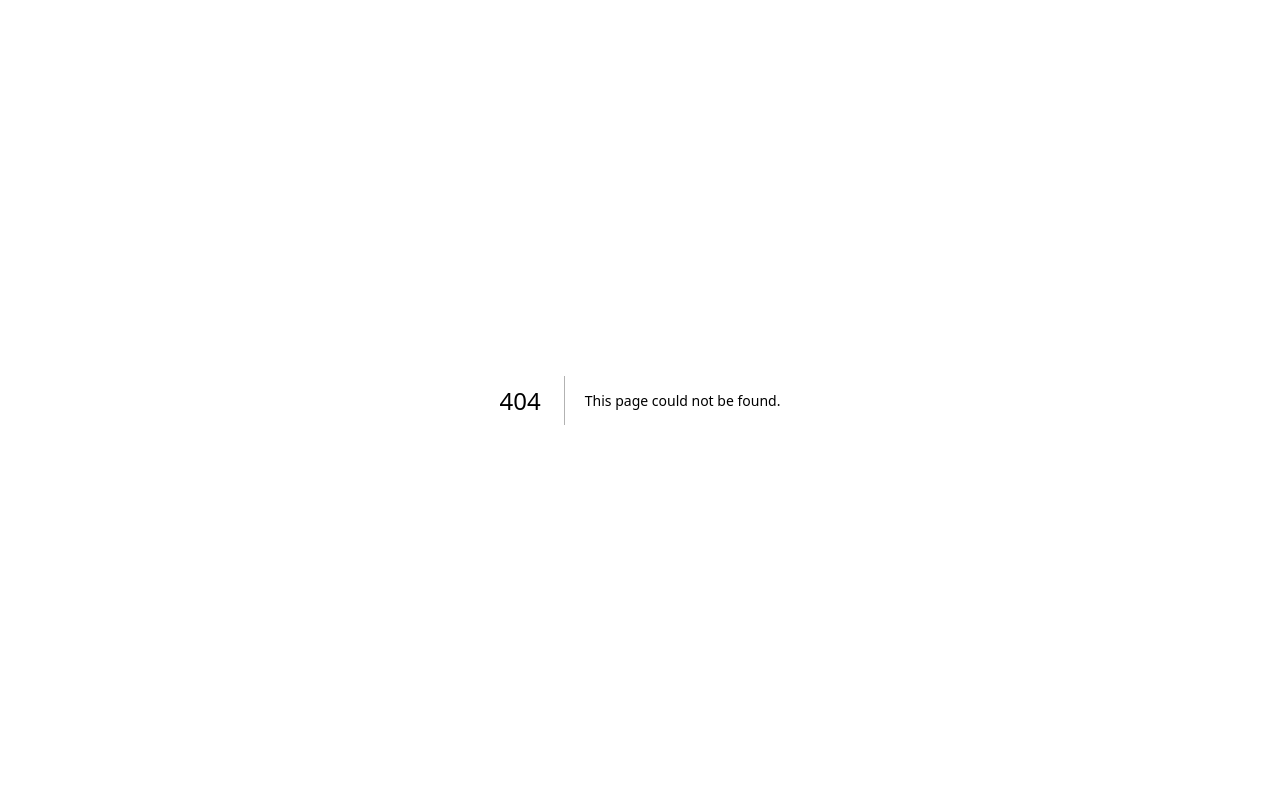
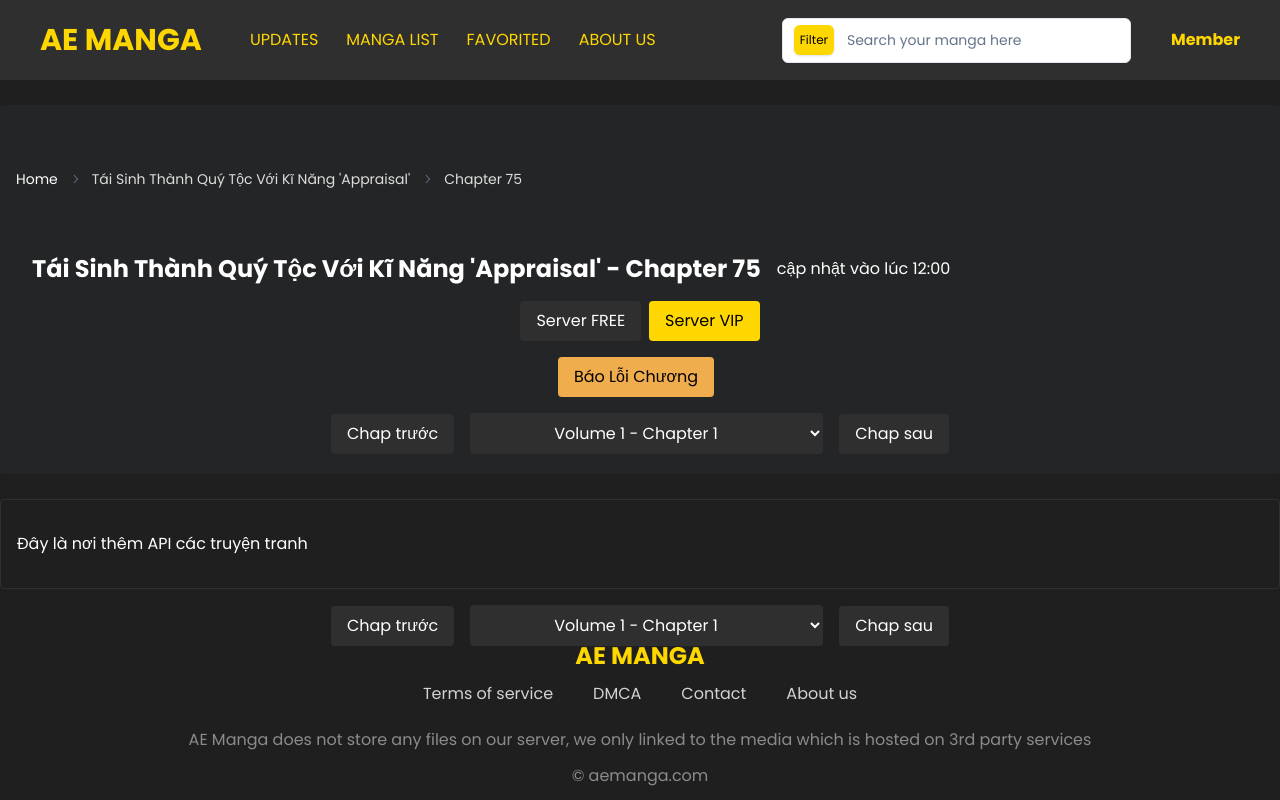
Before and after one commit to hoanggiata/Manga-Reader-Website, a Next.js app: page /detailchapter in a window 1280 px wide. Before the commit this address had no page. Built offline with nearby package versions, Linux system fonts and the light colour scheme.

Commit message:
Added Detail Chapter

```diff
--- /dev/null
+++ b/src/app/detailchapter/page.tsx
@@ -0,0 +1,89 @@
+import Header from "@/components/ui/Header";
+import Footer from "@/components/ui/Footer";
+import { Breadcrumb,
+         BreadcrumbItem,
+         BreadcrumbLink,
+         BreadcrumbList,
+         BreadcrumbSeparator
+} from "@/components/ui/breadcrumb";
+
+export default function DetailChapter() {
+    return (
+        <main className="bg-[#1f1f1f] min-h-screen flex-grow">
+            <Header/>
+            <div className="container mx-auto px-4 pt-16 rounded bg-[#242526]">
+                <div className="mb-[25px]">
+                    <Breadcrumb className="">
+                        <BreadcrumbList>
+                            <BreadcrumbItem className="text-white">
+                            <BreadcrumbLink className="hover:text-[#FFD700]" href="/">Home</BreadcrumbLink>
+                            </BreadcrumbItem>
+                            <BreadcrumbSeparator />
+                            <BreadcrumbItem className="text-[#ddd]">
+                            <BreadcrumbLink className="hover:text-[#FFD700]" href="/filter">Tái Sinh Thành Quý Tộc Với Kĩ Năng 'Appraisal'</BreadcrumbLink>
+                            </BreadcrumbItem>
+                            <BreadcrumbSeparator />
+                            <BreadcrumbItem className="text-[#ddd]">
+                            <BreadcrumbLink className="hover:text-[#FFD700]" href="/filter">Chapter 75</BreadcrumbLink>
+                            </BreadcrumbItem>
+                        </BreadcrumbList>
+                    </Breadcrumb>
+                    <div className="container mx-auto px-4 pt-16">
+                        <div className="flex items-center">
+                            <h1 className="text-2xl font-bold text-white">
+                                Tái Sinh Thành Quý Tộc Với Kĩ Năng 'Appraisal' - Chapter 75
+                            </h1>
+                            <p className= "text-white ml-4">cập nhật vào lúc 12:00</p>
+                        </div>
+                    </div>
+                    <div className="mt-4 flex flex-wrap justify-center">
+                        <div className="flex flex-wrap justify-center">
+                            <button className="bg-[#2f2f2f] text-white px-4 py-2 rounded mr-2">Server FREE</button>
+                            <button className="bg-[#FFD700] text-black px-4 py-2 rounded">Server VIP</button>
+                        </div>
+                    </div>
+                    <div className="mt-4 flex flex-wrap justify-center">
+                        <div className="flex items-center">
+                            <button className="bg-[#F0AD4E] text-black px-4 py-2 rounded mr-2">Báo Lỗi Chương</button>
+                        </div>
+                    </div>
+                    <div className="mt-4 flex flex-wrap justify-center">
+                        <div className="flex items-center">
+                            <button className="bg-[#2f2f2f] text-white px-4 py-2 rounded mr-4 mb-5 hover:bg-[#FFD700]">Chap trước</button>
+                            <select className="bg-[#2f2f2f] text-white px-20 py-2 rounded mr-4 mb-5">
+                                <option value="Chapter1">Volume 1 - Chapter 1</option>
+                                <option value="Chapter2">Volume 1 - Chapter 2</option>
+                                <option value="Chapter3">Volume 1 - Chapter 3</option>
+                                <option value="Chapter1">Volume 2 - Chapter 1</option>
+                                <option value="Chapter2">Volume 2 - Chapter 2</option>
+                                <option value="Chapter3">Volume 2 - Chapter 3</option>
+                            </select>
+                            <button className="bg-[#2f2f2f] text-white px-4 py-2 rounded mb-5 hover:bg-[#FFD700]">Chap sau</button>
+                        </div>
+                    </div>
+                </div>
+            </div>
+            {/* nội dung truyện */}
+            <div className="container px-4 py-8 border border-[#2f2f2f] rounded mt-4">
+                <p className="text-white text-bold">
+                    Đây là nơi thêm API các truyện tranh
+                </p>
+            </div>
+            <div className="mt-4 flex flex-wrap justify-center">
+                <div className="flex items-center">
+                    <button className="bg-[#2f2f2f] text-white px-4 py-2 rounded mr-4 mb-5 hover:bg-[#FFD700]">Chap trước</button>
+                        <select className="bg-[#2f2f2f] text-white px-20 py-2 rounded mr-4 mb-5">
+                            <option value="Chapter1">Volume 1 - Chapter 1</option>
+                            <option value="Chapter2">Volume 1 - Chapter 2</option>
+                            <option value="Chapter3">Volume 1 - Chapter 3</option>
+                            <option value="Chapter1">Volume 2 - Chapter 1</option>
+                            <option value="Chapter2">Volume 2 - Chapter 2</option>
+                            <option value="Chapter3">Volume 2 - Chapter 3</option>
+                        </select>
+                        <button className="bg-[#2f2f2f] text-white px-4 py-2 rounded mb-5 hover:bg-[#FFD700]">Chap sau</button>
+                </div>
+            </div>
+            <Footer/>
+        </main>
+    );
+}
```
